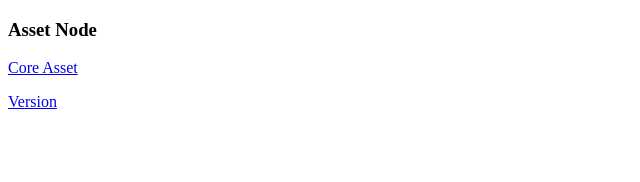
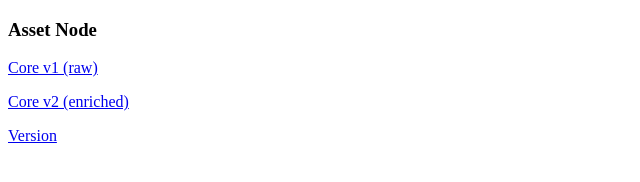
Before and after one commit to DigestedSwine/dynamic-asset-node, a website: page index.html in a window 1280 px wide. Shown: the whole page, without its empty margins (0-640 px from the left). Drawn offline with Linux system fonts and the light colour scheme.

Commit message:
Update index.html

```diff
--- a/index.html
+++ b/index.html
@@ -2,7 +2,8 @@
 <html>
   <body>
     <h3>Asset Node</h3>
-    <p><a href="./assets/core_v1.json">Core Asset</a></p>
+    <p><a href="./assets/core_v1.json">Core v1 (raw)</a></p>
+    <p><a href="./assets/core_v2.json">Core v2 (enriched)</a></p>
     <p><a href="./assets/version.json">Version</a></p>
   </body>
 </html>
```
